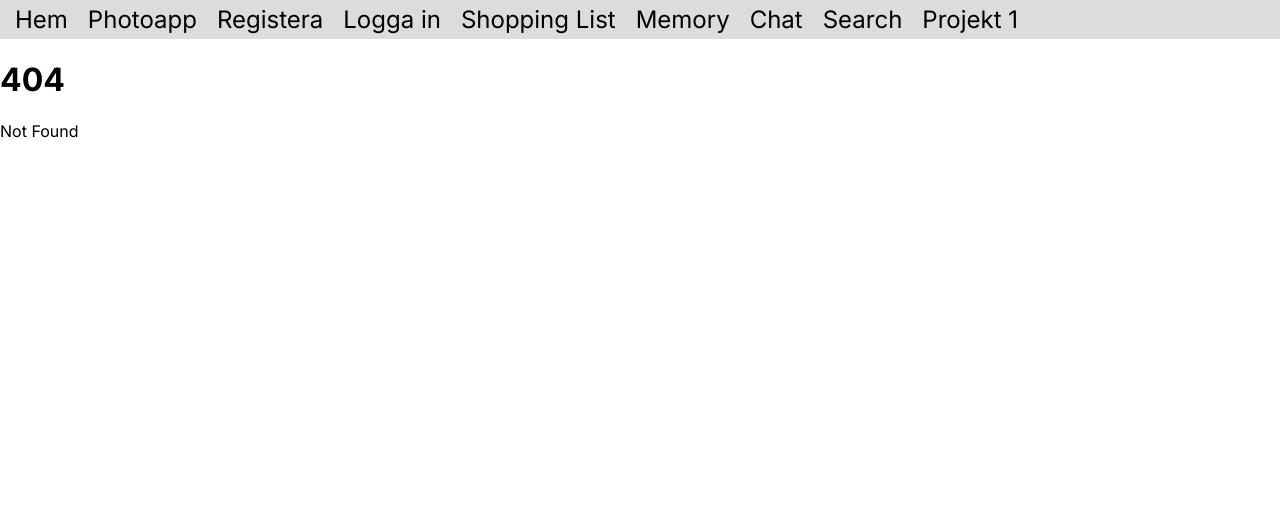
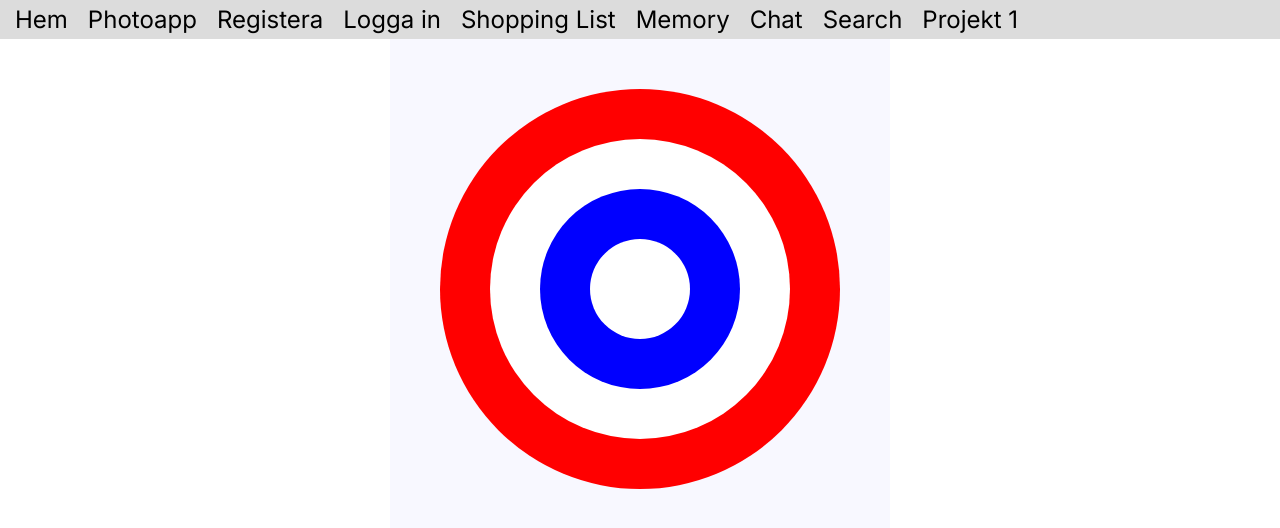
Before and after one commit to lingonsylt/my-website, a SvelteKit app: page /projekt2 in a window 1280 px wide. Before the commit this address had no page. Shown: the top 528 px of the page. Built offline with nearby package versions, Linux system fonts and the light colour scheme.

Commit message:
projejt2 start

```diff
--- /dev/null
+++ b/src/routes/projekt2/+page.svelte
@@ -0,0 +1,49 @@
+<div class="container">
+	<div class="sheet">
+		<div class="rings">
+			<div class="ring r1">
+				<div class="ring r2">
+					<div class="ring r3">
+						<div class="ring r4"></div>
+					</div>
+				</div>
+			</div>
+		</div>
+	</div>
+</div>
+
+<style>
+	.sheet {
+		margin: auto;
+		height: 1000px;
+		width: 500px;
+		background-color: ghostwhite;
+		position: relative;
+		display: flex;
+		flex-direction: column;
+		align-items: center;
+	}
+	.rings {
+		width: 500px;
+		height: 500px;
+		display: flex;
+		justify-content: center;
+		align-items: center;
+	}
+	.ring {
+		border-radius: 100%;
+		padding: 50px;
+	}
+	.r1 {
+		background-color: red;
+	}
+	.r2 {
+		background-color: white;
+	}
+	.r3 {
+		background-color: blue;
+	}
+	.r4 {
+		background-color: white;
+	}
+</style>
```
Also changed, not shown: src/routes/projekt1/+page.svelte (+7 -7 lines).
